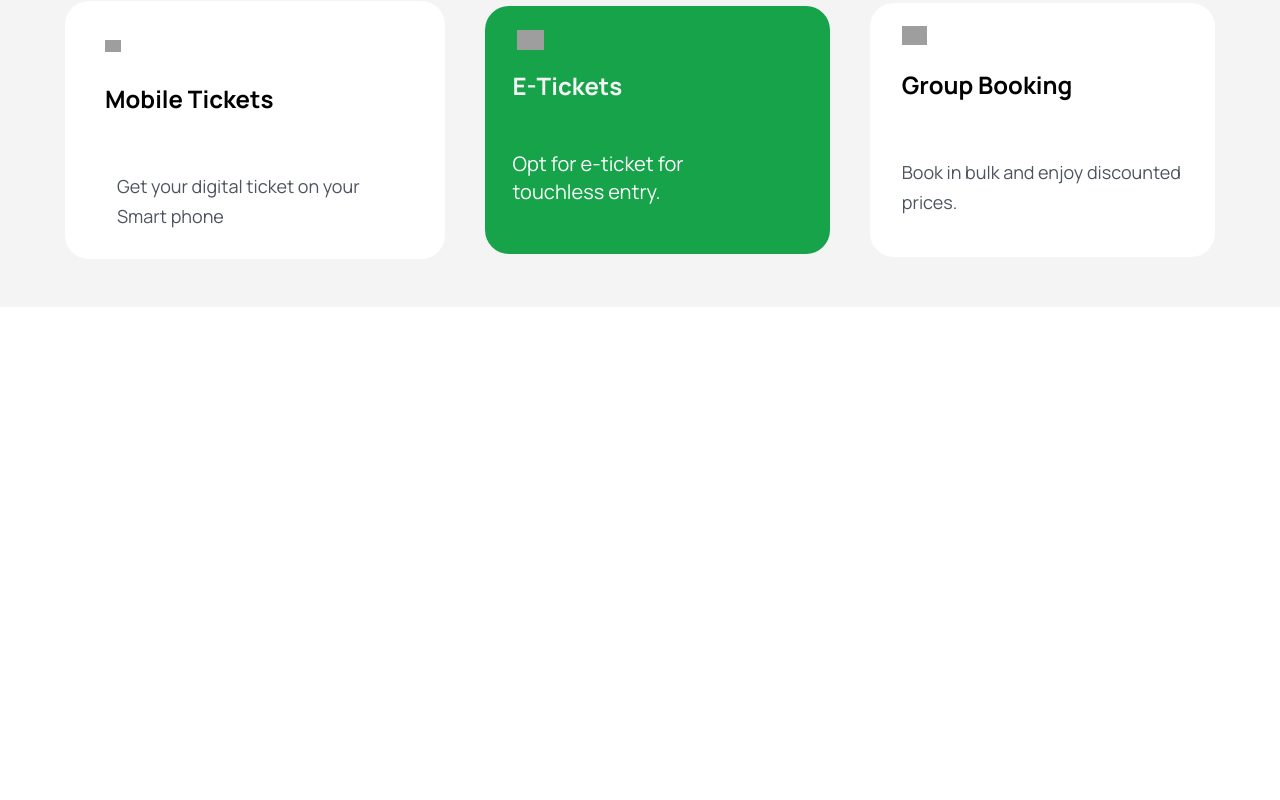
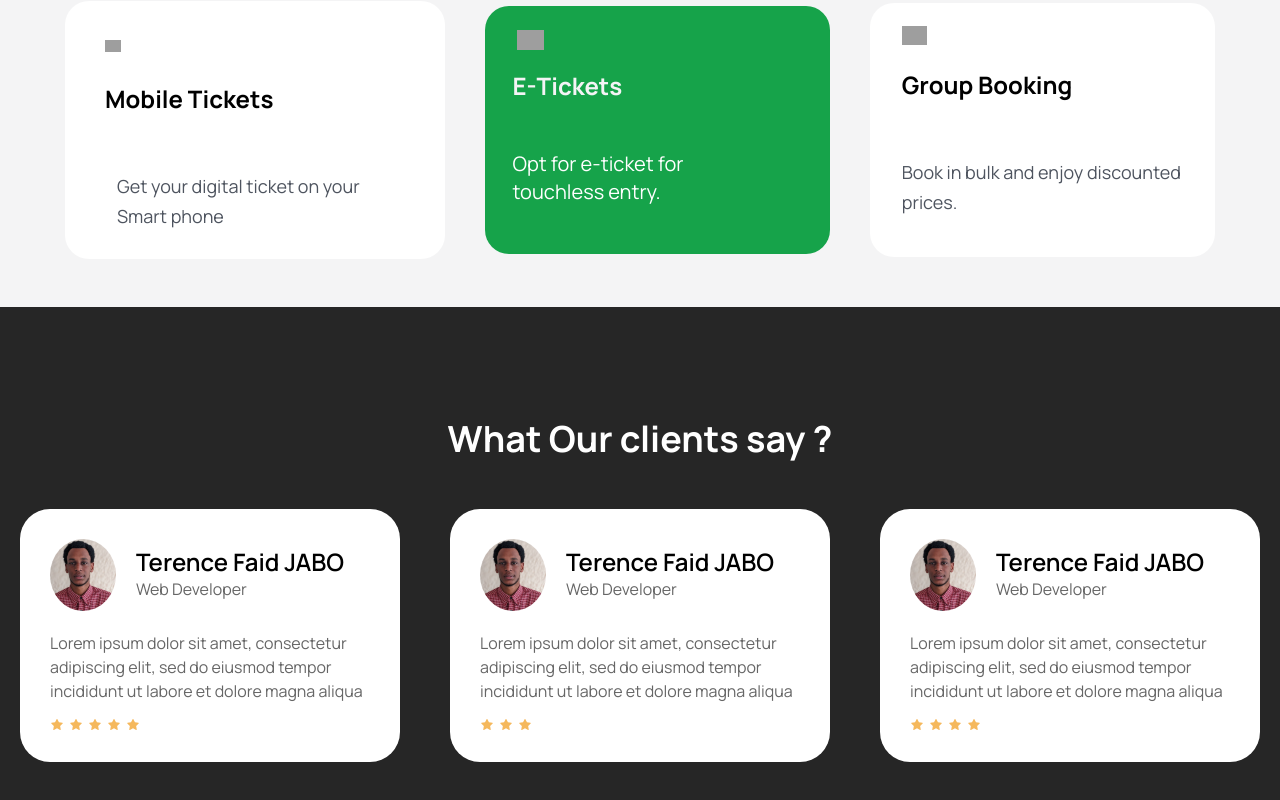
Before and after one commit to faid-terence/Eve-Ease, a React (Vite) app: page / in a window 1280 px wide. Shown: the part 3772-4572 px from the top of the page. Before the commit the page ends 4079 px from the top, so only its background shows below. Built offline with nearby package versions, Linux system fonts and the light colour scheme; grey boxes are pictures that could not be loaded.

Commit message:
feat(home):Testimonial section implemented

```diff
--- a/package.json
+++ b/package.json
@@ -13,7 +13,8 @@
     "react": "^18.2.0",
     "react-dom": "^18.2.0",
     "react-icons": "^4.12.0",
-    "react-router-dom": "^6.21.1"
+    "react-router-dom": "^6.21.1",
+    "swiper": "^11.0.5"
   },
   "devDependencies": {
     "@types/react": "^18.2.43",
--- /dev/null
+++ b/src/components/Testimonials/Testimonials.css
@@ -0,0 +1,72 @@
+.testimonials {
+  --tw-bg-opacity: 1;
+  background-color: rgb(38 38 38 / var(--tw-bg-opacity));
+}
+.section-header {
+  text-align: center;
+  margin-bottom: 50px;
+}
+.section-header .title {
+  font-size: 35px;
+  font-weight: 600;
+  text-transform: capitalize;
+  color: hsl(0, 0%, 100%);
+}
+.testimonials {
+  padding: 100px 0;
+}
+
+.testimonnials-item {
+  background-color: hsl(0, 0%, 100%);
+  padding: 30px;
+  border-radius: 30px;
+}
+.testimonnials-item .info {
+  display: flex;
+  align-items: center;
+}
+
+.testimonnials-item img {
+  max-width: 80px;
+  border-radius: 50%;
+  margin-right: 20px;
+  vertical-align: middle;
+}
+
+.testimonnials-item .name {
+  font-size: 24px;
+  text-transform: capitalize;
+  font-weight: 600;
+  color: hsl(0, 0%, 0%);
+  line-height: 1.2;
+}
+.testimonnials-item .job {
+  text-transform: capitalize;
+  color: hsl(0, 0%, 40%);
+}
+.testimonnials-item p {
+  margin-top: 20px;
+  color: hsl(0, 0%, 40%);
+}
+
+.testimonnials-item .rating {
+  display: flex;
+  margin-top: 15px;
+  font-size: 14px;
+  color: hsl(36, 88%, 66%);
+  text-align: center;
+}
+.testimonnials-item .rating > * {
+  margin-right: 5px;
+}
+.testimonials .swiper-pagination {
+  position: relative;
+  margin-top: 40px;
+  bottom: auto;
+}
+
+.testimonials .swiper-pagination-bullet {
+  height: 12px;
+  width: 12px;
+  background-color: hsl(0, 0%, 100%);
+}
--- /dev/null
+++ b/src/components/Testimonials/Testimonials.jsx
@@ -0,0 +1,164 @@
+import React from "react";
+import "./Testimonials.css";
+import { AiFillStar } from "react-icons/ai";
+import { Swiper, SwiperSlide } from "swiper/react";
+import "swiper/css";
+import clientImage from "../../assets/terence 1.png";
+
+export const Testimonials = () => {
+  return (
+    <section className="testimonials">
+      <div className="container">
+        <div className="section-header">
+          <h2 className="text-white text-4xl font-bold grow shrink basis-auto mt-3 max-md:max-w-full">
+            What Our clients say ?
+          </h2>
+        </div>
+        <Swiper
+          loop={true}
+          direction="horizontal"
+          grabCursor={true}
+          spaceBetween={50}
+          pagination={{
+            el: ".swiper-pagination",
+            clickable: true,
+          }}
+          breakpoints={{
+            767: {
+              slidesPerView: 3,
+              spaceBetween: 50,
+            },
+          }}
+          navigation={{
+            nextEl: ".swiper-button-next",
+            prevEl: ".swiper-button-prev",
+          }}
+          scrollbar={{
+            el: ".swiper-scrollbar",
+          }}
+        >
+          <div className="testimonial-content">
+            <div className="js-testimonial-slider">
+              <div className="">
+                <SwiperSlide>
+                  <div className=" testimonnials-item">
+                    <div className="info">
+                      <img src={clientImage} alt="" />
+                      <div className="text-box">
+                        <h3 className="name">Terence Faid JABO</h3>
+                        <span className="job">Web developer</span>
+                      </div>
+                    </div>
+                    <p>
+                      Lorem ipsum dolor sit amet, consectetur adipiscing elit,
+                      sed do eiusmod tempor incididunt ut labore et dolore magna
+                      aliqua
+                    </p>
+                    <div className="rating">
+                      <AiFillStar />
+                      <AiFillStar />
+                      <AiFillStar />
+                      <AiFillStar />
+                      <AiFillStar />
+                    </div>
+                  </div>
+                </SwiperSlide>
+                <SwiperSlide>
+                  <div className="testimonnials-item">
+                    <div className="info">
+                      <img src={clientImage} alt="" />
+                      <div className="text-box">
+                        <h3 className="name">Terence Faid JABO</h3>
+                        <span className="job">Web developer</span>
+                      </div>
+                    </div>
+                    <p>
+                      Lorem ipsum dolor sit amet, consectetur adipiscing elit,
+                      sed do eiusmod tempor incididunt ut labore et dolore magna
+                      aliqua
+                    </p>
+                    <div className="rating">
+                      <AiFillStar />
+                      <AiFillStar />
+                      <AiFillStar />
+                    </div>
+                  </div>
+                </SwiperSlide>
+                <SwiperSlide>
+                  <div className="testimonnials-item">
+                    <div className="info">
+                      <img src={clientImage} alt="" />
+                      <div className="text-box">
+                        <h3 className="name">Terence Faid JABO</h3>
+                        <span className="job">Web developer</span>
+                      </div>
+                    </div>
+                    <p>
+                      Lorem ipsum dolor sit amet, consectetur adipiscing elit,
+                      sed do eiusmod tempor incididunt ut labore et dolore magna
+                      aliqua
+                    </p>
+                    <div className="rating">
+                      <AiFillStar />
+                      <AiFillStar />
+                      <AiFillStar />
+                      <AiFillStar />
+                    </div>
+                  </div>
+                </SwiperSlide>
+
+                <SwiperSlide>
+                  <div className="testimonnials-item">
+                    <div className="info">
+                      <img src={clientImage} alt="" />
+                      <div className="text-box">
+                        <h3 className="name">Terence Faid JABO</h3>
+                        <span className="job">Web developer</span>
+                      </div>
+                    </div>
+                    <p>
+                      Lorem ipsum dolor sit amet, consectetur adipiscing elit,
+                      sed do eiusmod tempor incididunt ut labore et dolore magna
+                      aliqua
+                    </p>
+                    <div className="rating">
+                      <AiFillStar />
+                      <AiFillStar />
+                      <AiFillStar />
+                      <AiFillStar />
+                    </div>
+                  </div>
+                </SwiperSlide>
+                <SwiperSlide>
+                  <div className="testimonnials-item">
+                    <div className="info">
+                      <img src={clientImage} alt="" />
+                      <div className="text-box">
+                        <h3 className="name">Terence Faid JABO</h3>
+                        <span className="job">Web developer</span>
+                      </div>
+                    </div>
+                    <p>
+                      Lorem ipsum dolor sit amet, consectetur adipiscing elit,
+                      sed do eiusmod tempor incididunt ut labore et dolore magna
+                      aliqua
+                    </p>
+                    <div className="rating">
+                      <AiFillStar />
+                      <AiFillStar />
+                      <AiFillStar />
+                      <AiFillStar />
+                      <AiFillStar />
+                      <AiFillStar />
+                    </div>
+                  </div>
+                </SwiperSlide>
+              </div>
+            </div>
+            <div className="swiper-pagination js-testimonial-pagination"></div>
+          </div>
+        </Swiper>
+      </div>
+    </section>
+  );
+};
--- a/src/pages/Home.jsx
+++ b/src/pages/Home.jsx
@@ -10,6 +10,7 @@ import { Link } from "react-router-dom";
 import paymentMethods from "../assets/mtn1.png";
 import { About } from "../components/About/About";
 import { Services } from "../components/Services/Services";
+import { Testimonials } from "../components/Testimonials/Testimonials";
 
 export const Home = () => {
   return (
@@ -187,6 +188,7 @@ export const Home = () => {
       </section>
       <About />
       <Services />
+      <Testimonials/>
     </>
   );
 };
```
Also changed, not shown: 1 other file (tests, documents, lock files or other folders).
